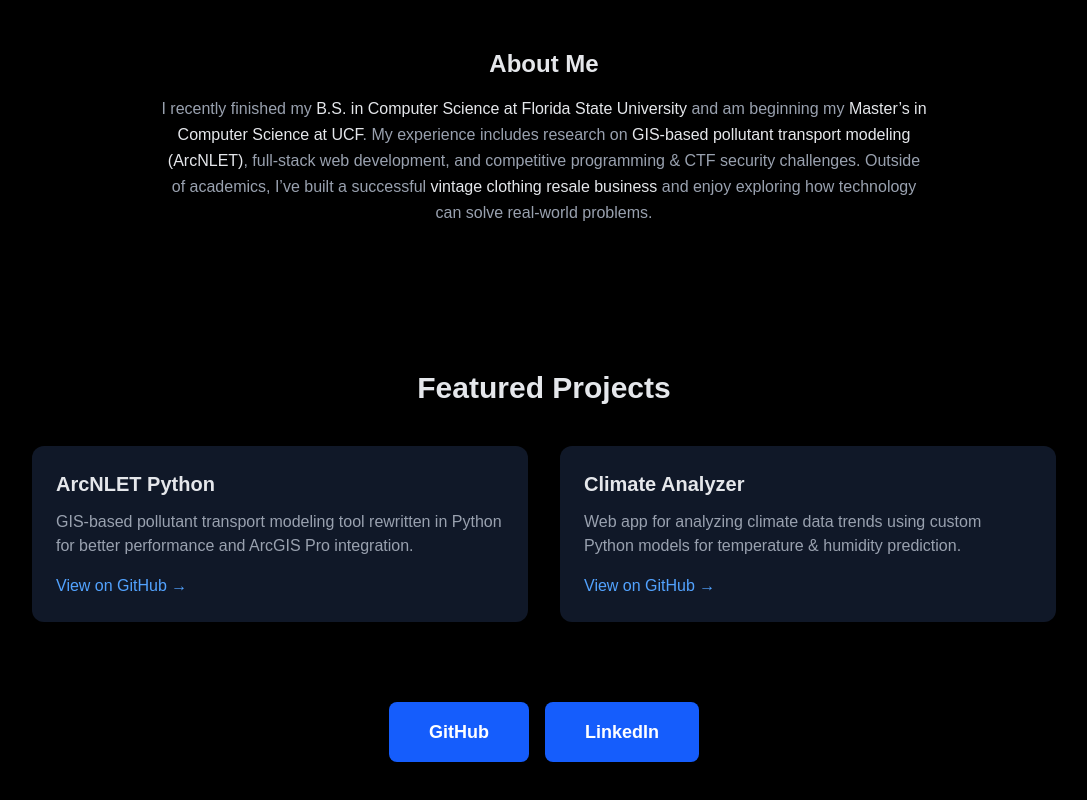
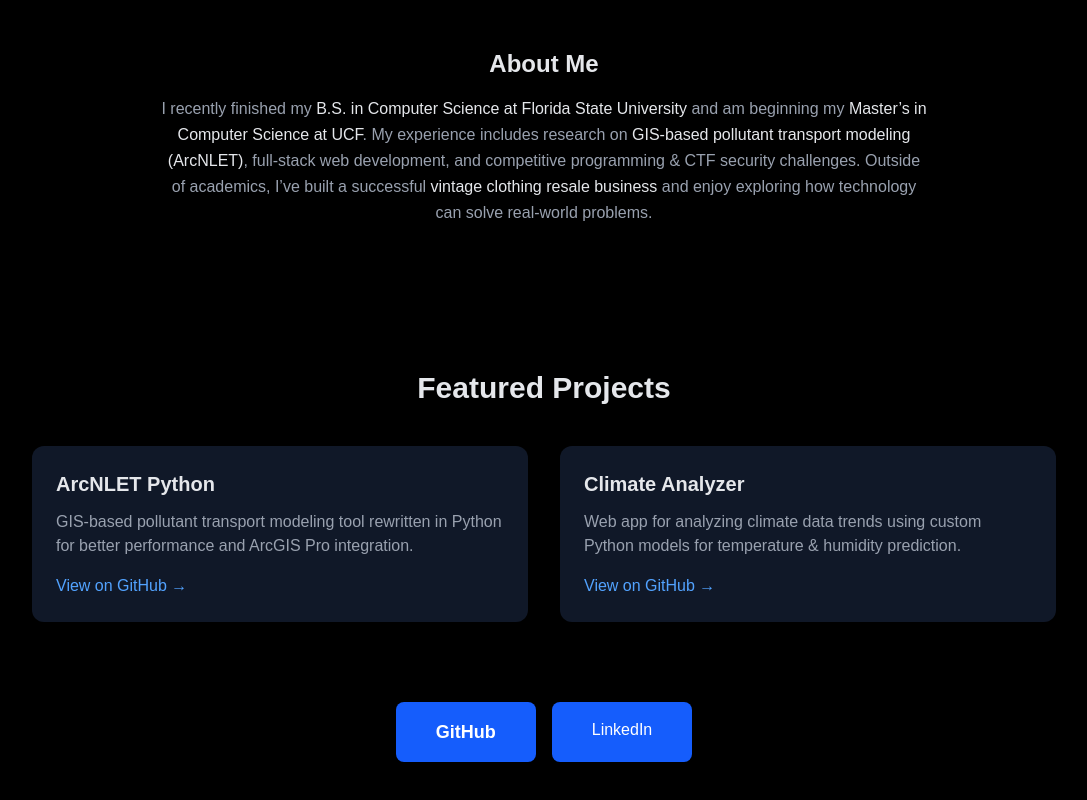
Before and after one commit to Lucas-Hardeman/personal-website-, a Next.js app: page / in a window 1280 px wide. Shown: the part 549-1349 px from the top of the page, without its empty margins (96-1183 px from the left). Built offline with nearby package versions, Linux system fonts and the light colour scheme.

Commit message:
changed linkedin

```diff
--- a/app/page.tsx
+++ b/app/page.tsx
@@ -133,13 +133,13 @@
       GitHub
     </a>
     <a
-      href="www.linkedin.com/in/lucas-hardeman-824741328"
-      target="_blank"
-      rel="noopener noreferrer"
-      className="px-10 py-4 bg-blue-600 hover:bg-blue-700 text-white rounded-lg font-semibold text-lg transition"
-    >
-      LinkedIn
-    </a>
+  href="https://www.linkedin.com/in/lucas-hardeman-824741328/"
+  target="_blank"
+  rel="noopener noreferrer"
+  className="px-10 py-4 bg-blue-600 hover:bg-blue-700 text-white rounded-lg transition"
+>
+  LinkedIn
+</a>
   </div>
 </footer>
 
```
